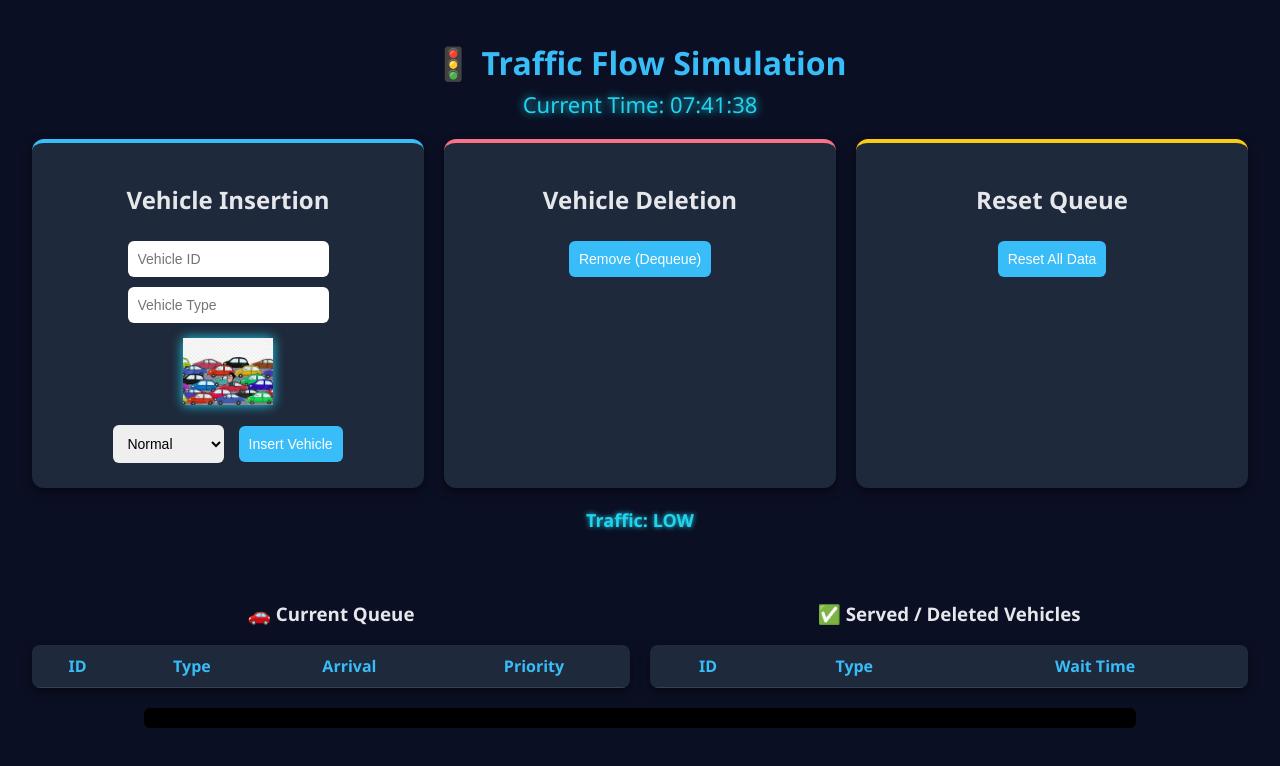
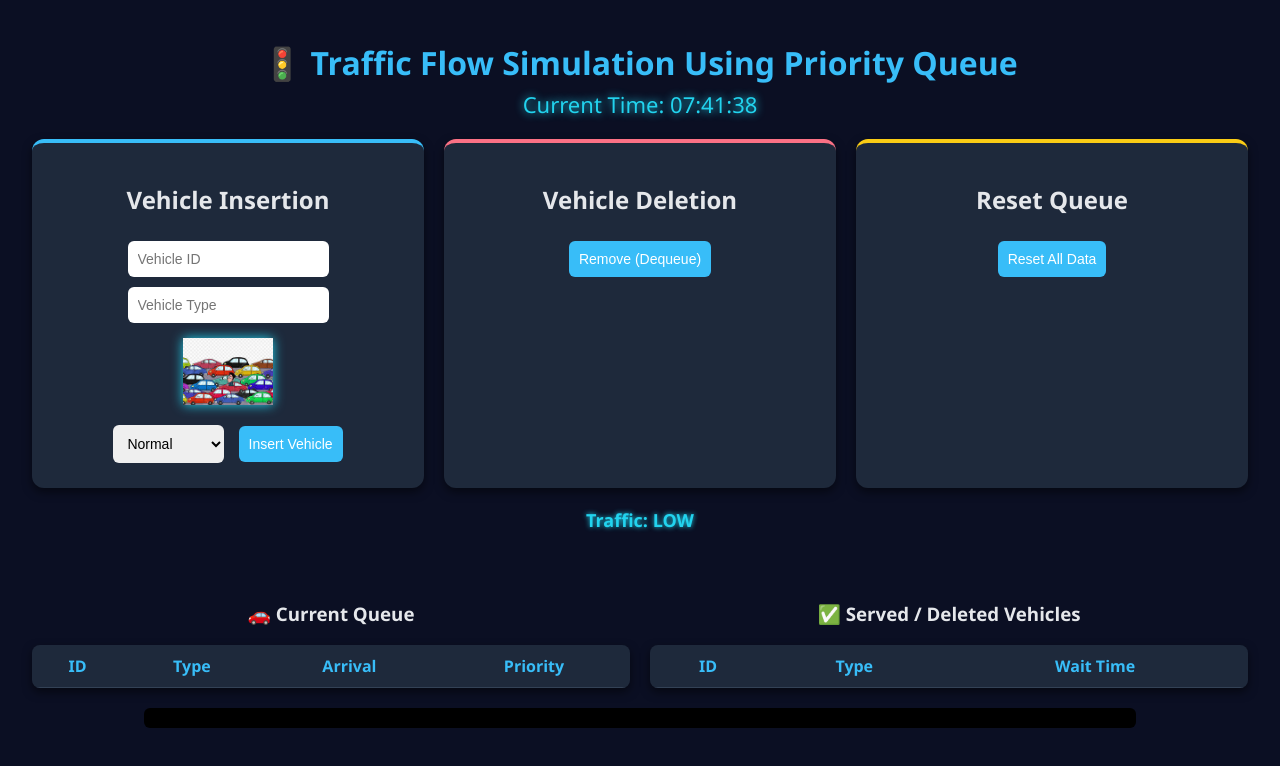
Before and after one commit to Chintu-Code/Modify_traffic_flow_project, a website: page public/index.html in a window 1280 px wide. Drawn offline with Linux system fonts and the light colour scheme.

Commit message:
Update title to include 'Using Priority Queue'

```diff
--- a/public/index.html
+++ b/public/index.html
@@ -10,7 +10,7 @@
 <body>
 
   <div class="container">
-    <h1>🚦 Traffic Flow Simulation</h1>
+    <h1>🚦 Traffic Flow Simulation Using Priority Queue</h1>
     <div id="digitalClock" class="clock"></div>
 
     <div class="panels">
```
